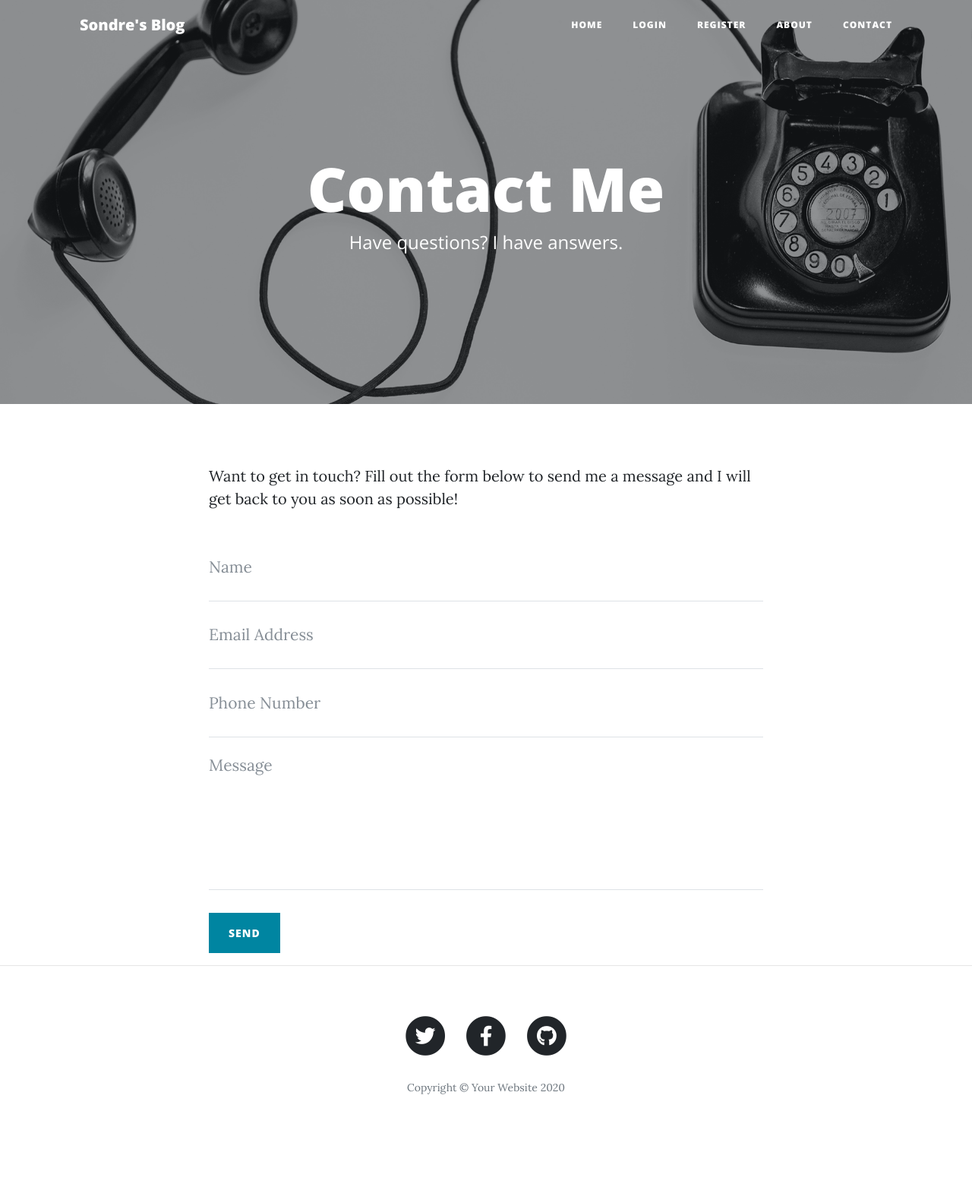
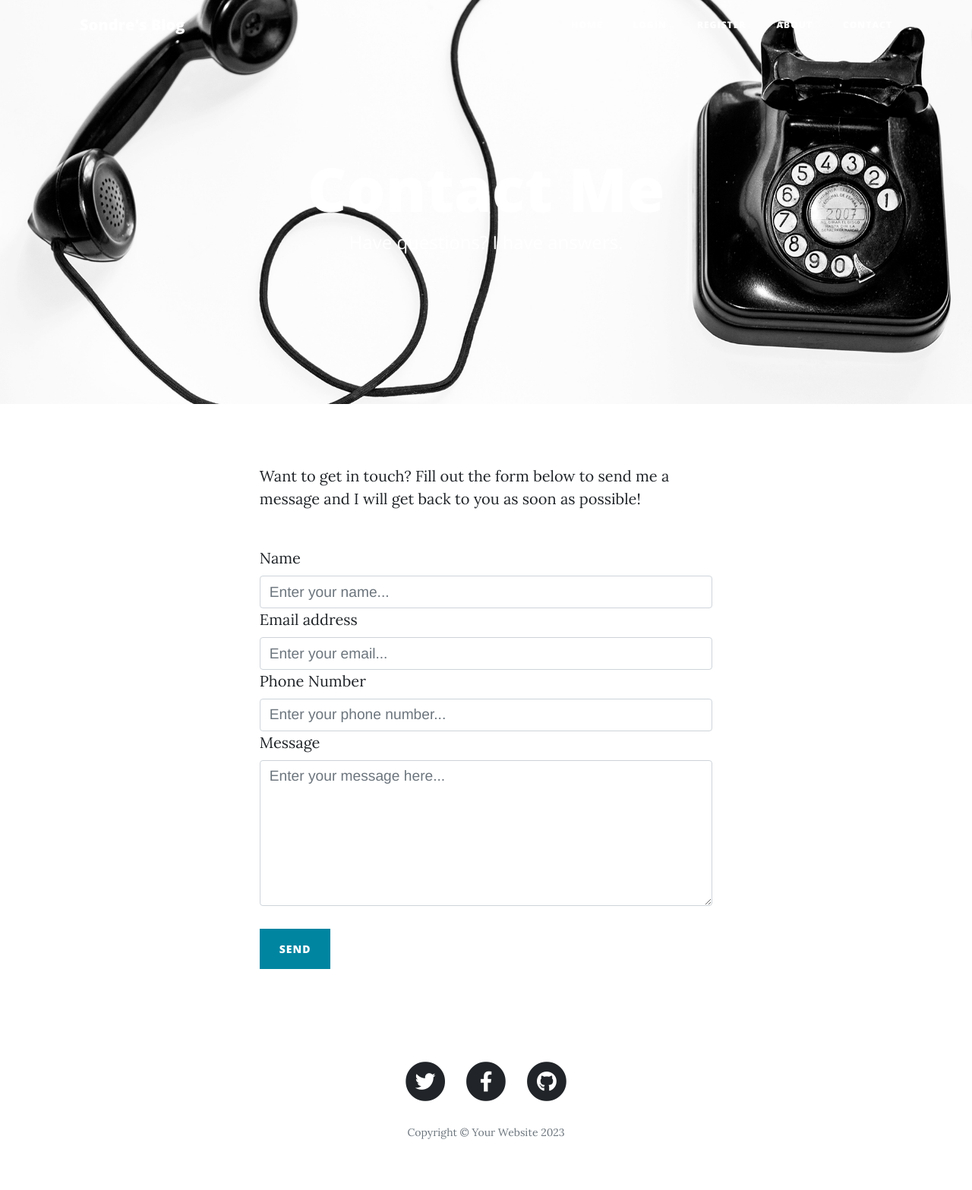
Before and after one commit to SondreMykj/sondre-blog, a Flask app: page /contact in a window 1280 px wide. Shown: the whole page at 76% size. Before the commit the page ends 1441 px from the top, so only its background shows below. Run offline with Flask 3, Linux system fonts and the light colour scheme; some libraries are stand-ins or nearby versions.

Commit message:
add contact form and social media accounts

```diff
--- a/main.py
+++ b/main.py
@@ -11,6 +11,7 @@ from functools import wraps
 from sqlalchemy.ext.declarative import declarative_base
 from flask_gravatar import Gravatar
 import os
+import smtplib
 
 
 app = Flask(__name__)
@@ -18,6 +19,10 @@ app.config['SECRET_KEY'] = '8BYkEfBA6O6donzWlSihBXox7C0sKR6b'
 ckeditor = CKEditor(app)
 Bootstrap(app)
 
+sender = "mykjtest@gmail.com"
+password = "iliqhjbperevvvra"
+recipients = "mykj1992@gmail.com"
+subject = "Contact form"
 
 ##CONNECT TO DB
 app.config['SQLALCHEMY_DATABASE_URI'] = os.environ.get("DATABASE_URL")
@@ -182,9 +187,32 @@ def about():
     return render_template("about.html")
 
 
-@app.route("/contact")
+@app.route("/contact", methods=["GET", "POST"])
 def contact():
-    return render_template("contact.html")
+    if request.method == "POST":
+        contact_name = request.form["name"]
+        contact_email = request.form["email"]
+        contact_phone = request.form["phone"]
+        contact_message = request.form["message"]
+        message = f"Name: {contact_name}\n" \
+                  f"Email: {contact_email}\n" \
+                  f"Phone number: {contact_phone}\n\n" \
+                  f"Message: {contact_message}"
+        try:
+            with smtplib.SMTP("smtp.gmail.com") as connection:
+                connection.starttls()
+                connection.login(user=sender, password=password)
+                connection.sendmail(
+                    from_addr=sender,
+                    to_addrs=recipients,
+                    msg=f"Subject:{subject}\n\n{message}"
+                )
+                print("Successfully sent email")
+        except smtplib.SMTPException:
+            print("Error: unable to send email")
+        return render_template("contact.html", msg_sent=True)
+    else:
+        return render_template("contact.html", msg_sent=False)
 
 
 @app.route("/new-post", methods=["GET", "POST"])
--- a/templates/contact.html
+++ b/templates/contact.html
@@ -1,65 +1,101 @@
 {% include "header.html" %}
 
-  <!-- Page Header -->
-  <header class="masthead" style="background-image: url('{{ url_for('static', filename='img/contact-bg.jpg')}}')">
-    <div class="overlay"></div>
-    <div class="container">
-      <div class="row">
-        <div class="col-lg-8 col-md-10 mx-auto">
+<!-- Page Header-->
+<header
+  class="masthead"
+  style="background-image: url('../static/assets/img/contact-bg.jpg')"
+>
+  <div class="container position-relative px-4 px-lg-5">
+    <div class="row gx-4 gx-lg-5 justify-content-center">
+      <div class="col-md-10 col-lg-8 col-xl-7">
         <div class="page-heading">
+          {% if msg_sent %}
+            <h1>Successfully sent message</h1>
+          {% else: %}
             <h1>Contact Me</h1>
+          {% endif %}
           <span class="subheading">Have questions? I have answers.</span>
         </div>
       </div>
     </div>
   </div>
 </header>
-
-  <!-- Main Content -->
-  <div class="container">
-    <div class="row">
-      <div class="col-lg-8 col-md-10 mx-auto">
-        <p>Want to get in touch? Fill out the form below to send me a message and I will get back to you as soon as possible!</p>
-        <!-- Contact Form - Enter your email address on line 19 of the mail/contact_me.php file to make this form work. -->
-        <!-- WARNING: Some web hosts do not allow emails to be sent through forms to common mail hosts like Gmail or Yahoo. It's recommended that you use a private domain email address! -->
-        <!-- To use the contact form, your site must be on a live web host with PHP! The form will not work locally! -->
-        <form name="sentMessage" id="contactForm" novalidate>
-          <div class="control-group">
-            <div class="form-group floating-label-form-group controls">
-              <label>Name</label>
-              <input type="text" class="form-control" placeholder="Name" id="name" required data-validation-required-message="Please enter your name.">
-              <p class="help-block text-danger"></p>
+<!-- Main Content-->
+<main class="mb-4">
+  <div class="container px-4 px-lg-5">
+    <div class="row gx-4 gx-lg-5 justify-content-center">
+      <div class="col-md-10 col-lg-8 col-xl-7">
+        <p>
+          Want to get in touch? Fill out the form below to send me a message and
+          I will get back to you as soon as possible!
+        </p>
+        <div class="my-5">
+          <!-- * * * * * * * * * * * * * * *-->
+          <!-- * * Simplified SB Contact Form for the Tutorial* *-->
+          <!-- TODO: add an "action" and a "method" to link this form to your main.py -->
+          <form
+            id="contactForm"
+            name="sentMessage"
+            action="{{ url_for('contact') }}"
+            method="post"
+          >
+            <div class="form-floating">
+              <label for="name">Name</label>
+              <input
+                class="form-control"
+                id="name"
+                name="name"
+                type="text"
+                placeholder="Enter your name..."
+                required
+              />
             </div>
+            <div class="form-floating">
+              <label for="email">Email address</label>
+              <input
+                class="form-control"
+                id="email"
+                name="email"
+                type="email"
+                placeholder="Enter your email..."
+                required
+              />
             </div>
-          <div class="control-group">
-            <div class="form-group floating-label-form-group controls">
-              <label>Email Address</label>
-              <input type="email" class="form-control" placeholder="Email Address" id="email" required data-validation-required-message="Please enter your email address.">
-              <p class="help-block text-danger"></p>
+            <div class="form-floating">
+              <label for="phone">Phone Number</label>
+              <input
+                class="form-control"
+                id="phone"
+                name="phone"
+                type="tel"
+                placeholder="Enter your phone number..."
+                required
+              />
             </div>
+            <div class="form-floating">
+              <label for="message">Message</label>
+              <textarea
+                class="form-control"
+                id="message"
+                name="message"
+                placeholder="Enter your message here..."
+                required
+                style="height: 12rem"
+              ></textarea>
             </div>
-          <div class="control-group">
-            <div class="form-group col-xs-12 floating-label-form-group controls">
-              <label>Phone Number</label>
-              <input type="tel" class="form-control" placeholder="Phone Number" id="phone" required data-validation-required-message="Please enter your phone number.">
-              <p class="help-block text-danger"></p>
-            </div>
-          </div>
-          <div class="control-group">
-            <div class="form-group floating-label-form-group controls">
-              <label>Message</label>
-              <textarea rows="5" class="form-control" placeholder="Message" id="message" required data-validation-required-message="Please enter a message."></textarea>
-              <p class="help-block text-danger"></p>
-            </div>
-          </div>
-          <br>
-          <div id="success"></div>
-          <button type="submit" class="btn btn-primary" id="sendMessageButton">Send</button>
+            <br />
+            <button
+              class="btn btn-primary text-uppercase"
+              id="submitButton"
+              type="submit"
+            >
+              Send
+            </button>
           </form>
         </div>
       </div>
     </div>
-
-  <hr>
+  </div>
+</main>
 
 {% include "footer.html" %}
--- a/templates/footer.html
+++ b/templates/footer.html
@@ -5,7 +5,7 @@
         <div class="col-lg-8 col-md-10 mx-auto">
           <ul class="list-inline text-center">
             <li class="list-inline-item">
-              <a href="#">
+              <a href="https://twitter.com/SondreMykj">
                 <span class="fa-stack fa-lg">
                   <i class="fas fa-circle fa-stack-2x"></i>
                   <i class="fab fa-twitter fa-stack-1x fa-inverse"></i>
@@ -13,7 +13,7 @@
               </a>
             </li>
             <li class="list-inline-item">
-              <a href="#">
+              <a href="https://twitter.com/SondreMykj">
                 <span class="fa-stack fa-lg">
                   <i class="fas fa-circle fa-stack-2x"></i>
                   <i class="fab fa-facebook-f fa-stack-1x fa-inverse"></i>
@@ -21,7 +21,7 @@
               </a>
             </li>
             <li class="list-inline-item">
-              <a href="#">
+              <a href="https://www.reddit.com/user/SondreMykj">
                 <span class="fa-stack fa-lg">
                   <i class="fas fa-circle fa-stack-2x"></i>
                   <i class="fab fa-github fa-stack-1x fa-inverse"></i>
@@ -29,7 +29,7 @@
               </a>
             </li>
           </ul>
-          <p class="copyright text-muted">Copyright &copy; Your Website 2020</p>
+          <p class="copyright text-muted">Copyright &copy; Your Website 2023</p>
         </div>
       </div>
     </div>
```
Lines whose indentation alone changed are shown as unchanged.
